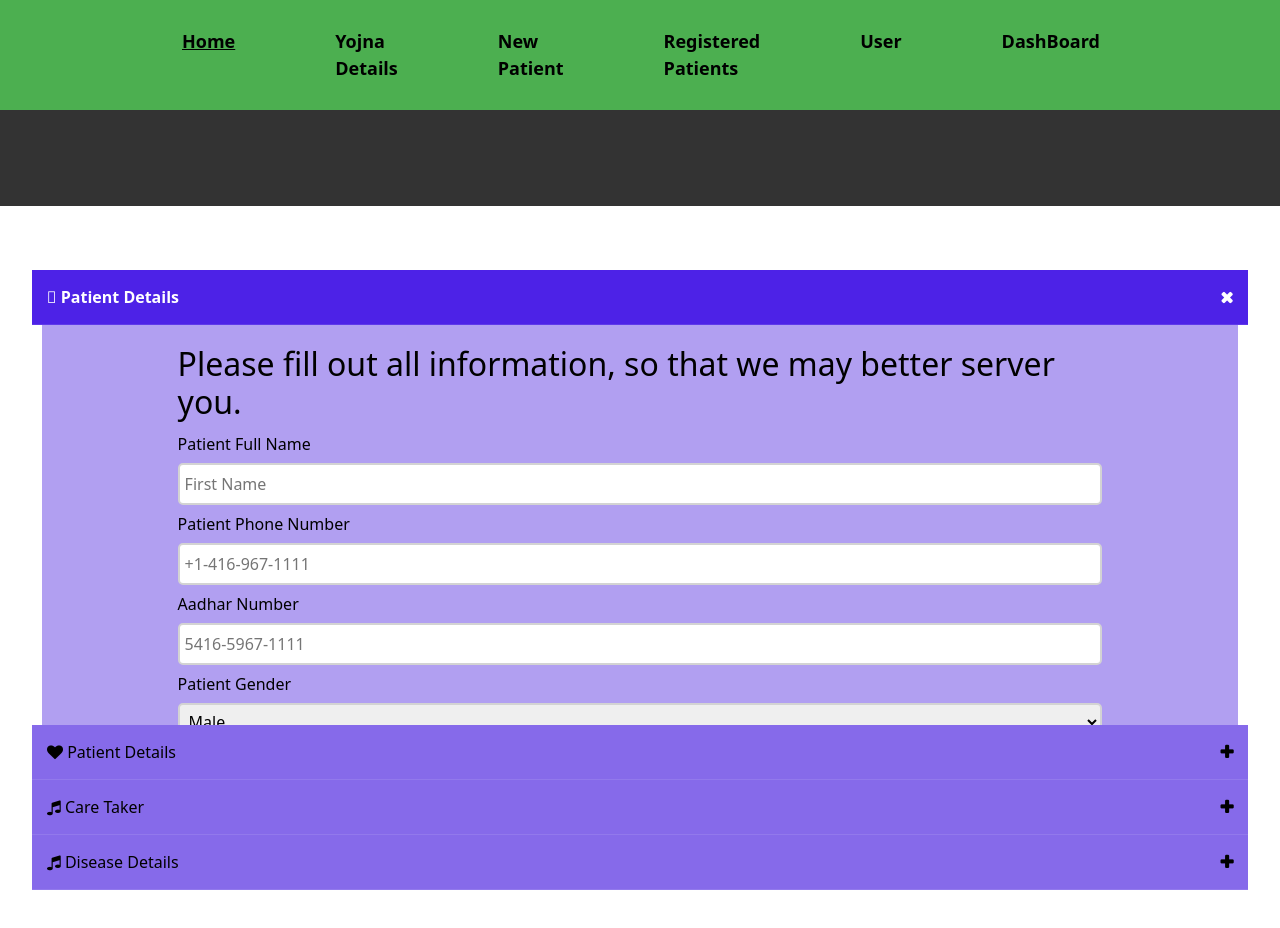
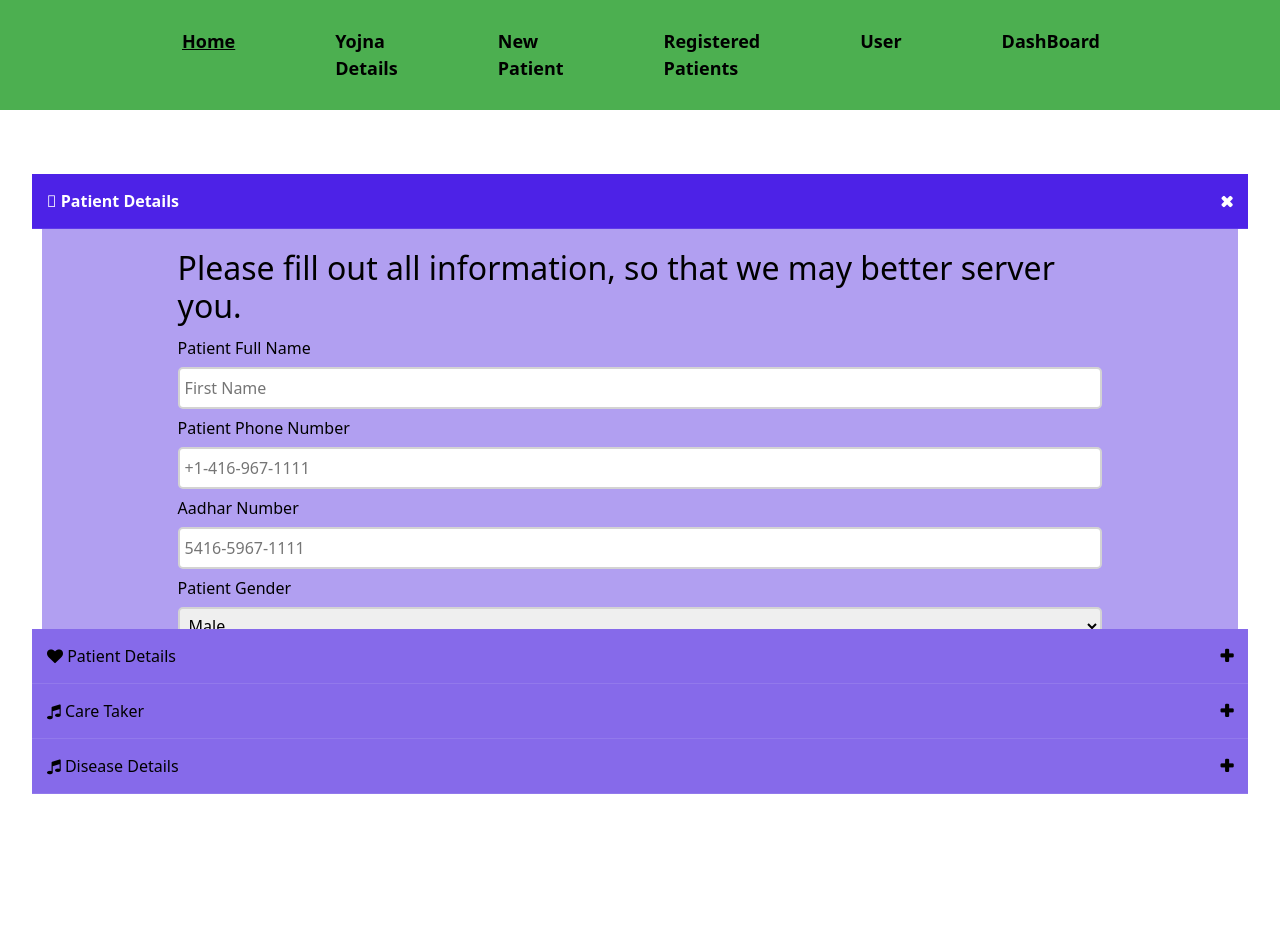
Before and after one commit to Tekisky123/MMH-frontEnd-1, a React (Create React App) app: page /addPatient in a window 1280 px wide. Shown: the top 928 px of the page. After the commit the page ends 858 px from the top, so only its background shows below. Built offline with nearby package versions, Linux system fonts and the light colour scheme.

Commit message:
pull from faisal

```diff
--- a/src/Assets/Styles/dashboard.css
+++ b/src/Assets/Styles/dashboard.css
@@ -171,13 +171,13 @@
   box-sizing: border-box;
 }
 
-.main-Div {
+/* .main-Div {
   font-family: 'Open Sans', sans-serif;
   background-color: #333;
   color: #fff;
   text-align: center;
   padding: 3em 1em;
-}
+} */
 
 .accordion {
   max-width: 420px;
```
